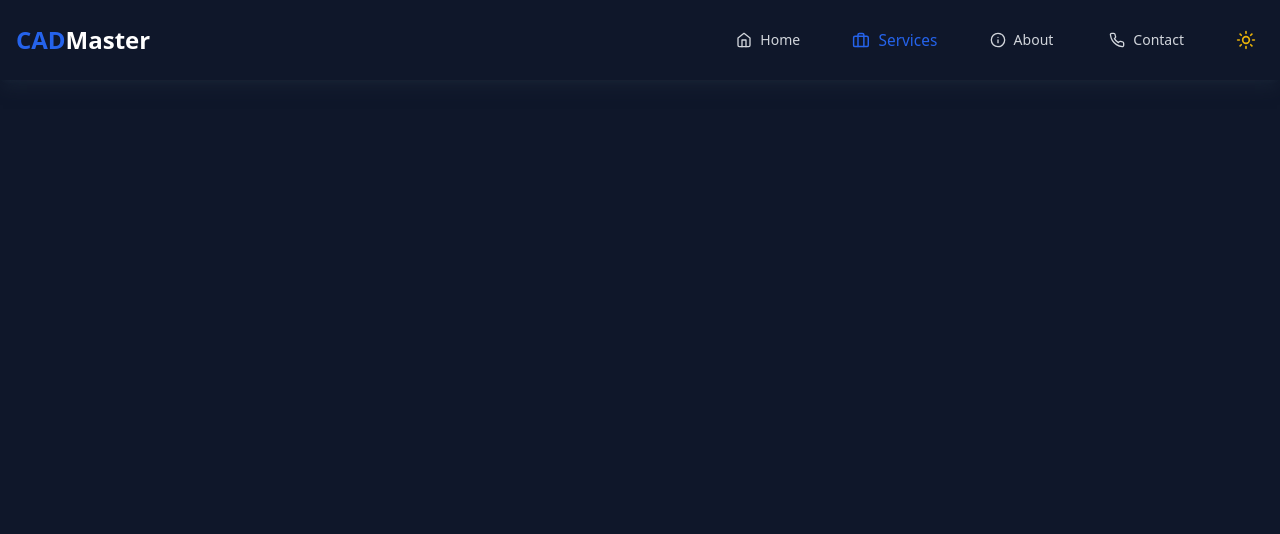
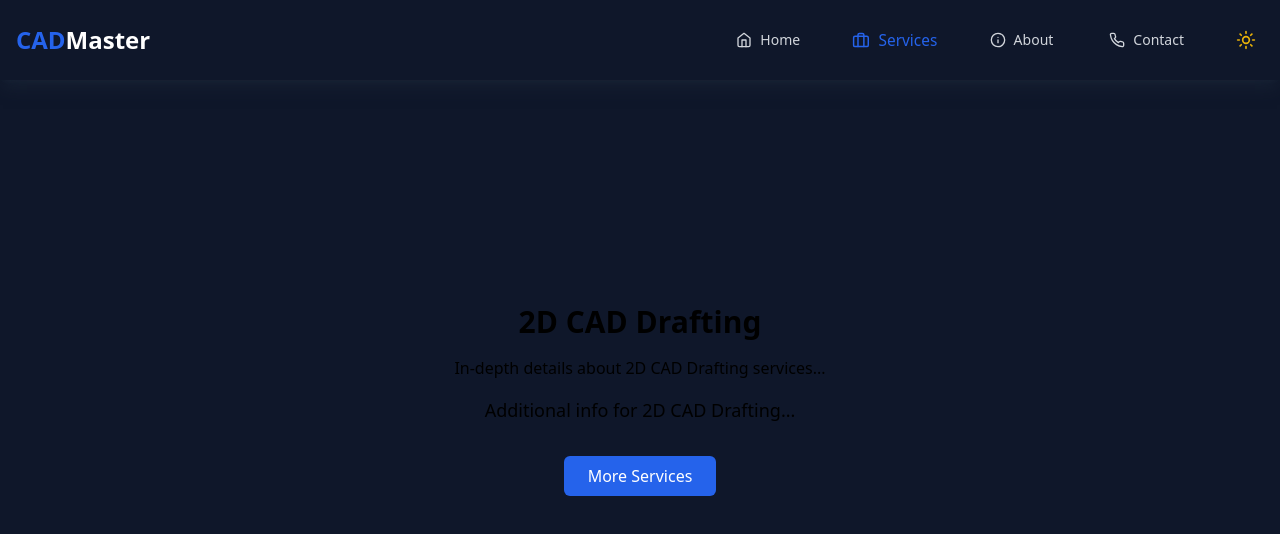
Before and after one commit to PragyeshChauhan/CADMaster, a React (Vite) app: page /services/1 in a window 1280 px wide. Shown: the top 534 px of the page. Built offline with nearby package versions, Linux system fonts and the light colour scheme.

Commit message:
service details

```diff
--- a/package.json
+++ b/package.json
@@ -10,9 +10,11 @@
     "preview": "vite preview"
   },
   "dependencies": {
+    "icons": "^1.0.0",
     "lucide-react": "^0.344.0",
     "react": "^18.3.1",
     "react-dom": "^18.3.1",
+    "react-icons": "^5.4.0",
     "react-router-dom": "^6.22.3"
   },
   "devDependencies": {
--- a/src/App.tsx
+++ b/src/App.tsx
@@ -6,6 +6,7 @@ import Home from './pages/Home';
 import Services from './pages/Services';
 import About from './pages/About';
 import Contact from './pages/Contact';
+import ServiceDetail from './pages/ServiceDetail';
 
 function App() {
   return (
@@ -18,6 +19,8 @@ function App() {
             <Route path="/services" element={<Services />} />
             <Route path="/about" element={<About />} />
             <Route path="/contact" element={<Contact />} />
+
+            <Route path="/services/:serviceId" element={<ServiceDetail />} />
           </Routes>
         </div>
       </Router>
--- /dev/null
+++ b/src/pages/ServiceDetail.tsx
@@ -0,0 +1,56 @@
+import React from 'react';
+import { useParams, useNavigate } from 'react-router-dom';
+import { Sliders} from 'lucide-react';
+const ServiceDetail = () => {
+  const { serviceId } = useParams<{ serviceId: string }>();
+  const navigate = useNavigate();
+
+  // Sample list of services (replace with dynamic data or API calls)
+  const detailedServices = [
+    {
+      id: '1',
+      title: '2D CAD Drafting',
+      description: 'In-depth details about 2D CAD Drafting services...',
+      moreInfo: 'Additional info for 2D CAD Drafting...',
+    },
+    {
+      id: '2',
+      title: '3D Modeling',
+      description: 'Details about 3D Modeling services...',
+      moreInfo: 'Additional info for 3D Modeling...',
+    },
+    // Add more services as necessary...
+  ];
+
+  // Find the service based on the serviceId
+  const service = detailedServices.find((s) => s.id === serviceId);
+
+  if (!service) {
+    return <div>Service not found.</div>;
+  }
+
+  // Handle back navigation
+  const handleBackClick = () => {
+    navigate('/services');
+  };
+
+  return (
+    <div className="min-h-screen grid place-items-center">
+      <div className="container mx-auto px-4 py-16 text-center">
+        <h2 className="text-3xl font-bold">{service.title}</h2>
+        <p className="mt-4">{service.description}</p>
+        <p className="mt-4 text-lg">{service.moreInfo}</p>
+
+        {/* Back to Services button */}
+        <button
+          onClick={handleBackClick}
+          className="mt-8 px-6 py-2 bg-blue-600 text-white rounded-md hover:bg-blue-700 transition-colors duration-300"
+        >
+           More Services
+        </button>
+      </div>
+    </div>
+  );
+};
+
+export default ServiceDetail;
--- a/src/pages/Services.tsx
+++ b/src/pages/Services.tsx
@@ -1,44 +1,53 @@
 import React from 'react';
+import { Link } from 'react-router-dom';
 import { Ruler, Cuboid as Cube, Building, Compass, Layers, Pencil, FileCheck, Workflow } from 'lucide-react';
 
 const Services = () => {
   const services = [
     {
+      id: '1',
       icon: Ruler,
       title: '2D CAD Drafting',
       description: 'Professional 2D drawings with precise measurements and detailed annotations.',
     },
     {
+      id: '2',
       icon: Cube,
       title: '3D Modeling',
       description: 'Photorealistic 3D models for visualization and manufacturing.',
     },
     {
+      id: '3',
       icon: Building,
       title: 'Architectural Design',
       description: 'Complete architectural plans and elevation drawings.',
     },
     {
+      id: '4',
       icon: Compass,
       title: 'Mechanical Design',
       description: 'Detailed mechanical parts and assembly drawings.',
     },
     {
+      id: '5',
       icon: Layers,
       title: 'BIM Services',
       description: 'Building Information Modeling for construction projects.',
     },
     {
+      id: '6',
       icon: Pencil,
       title: 'Custom Design',
       description: 'Tailored design solutions for unique project requirements.',
     },
     {
+      id: '7',
       icon: FileCheck,
       title: 'Documentation',
       description: 'Comprehensive technical documentation and specifications.',
     },
     {
+      id: '8',
       icon: Workflow,
       title: 'Workflow Optimization',
       description: 'CAD process automation and workflow improvements.',
@@ -56,18 +65,18 @@ const Services = () => {
           </p>
         </div>
         <div className="grid grid-cols-1 md:grid-cols-2 lg:grid-cols-4 gap-8 animate-fadeIn">
-          {services.map((service, index) => {
+          {services.map((service) => {
             const Icon = service.icon;
             return (
               <div
-                key={index}
+                key={service.id} // Use the service.id for the key
                 className="bg-white dark:bg-slate-800 p-8 rounded-lg shadow-lg hover:shadow-xl transition-all duration-300 transform hover:scale-105 dark:hover:bg-slate-700"
               >
                 <div className="text-blue-600 dark:text-blue-400 mb-4">
                   <Icon size={40} />
                 </div>
                 <h3 className="text-xl font-semibold text-gray-900 dark:text-white mb-2">
-                  {service.title}
+                  <Link to={`/services/${service.id}`}>{service.title}</Link> {/* Link to the detail page */}
                 </h3>
                 <p className="text-gray-600 dark:text-gray-300">{service.description}</p>
               </div>
```
Also changed, not shown: 1 other file (tests, documents, lock files or other folders).
